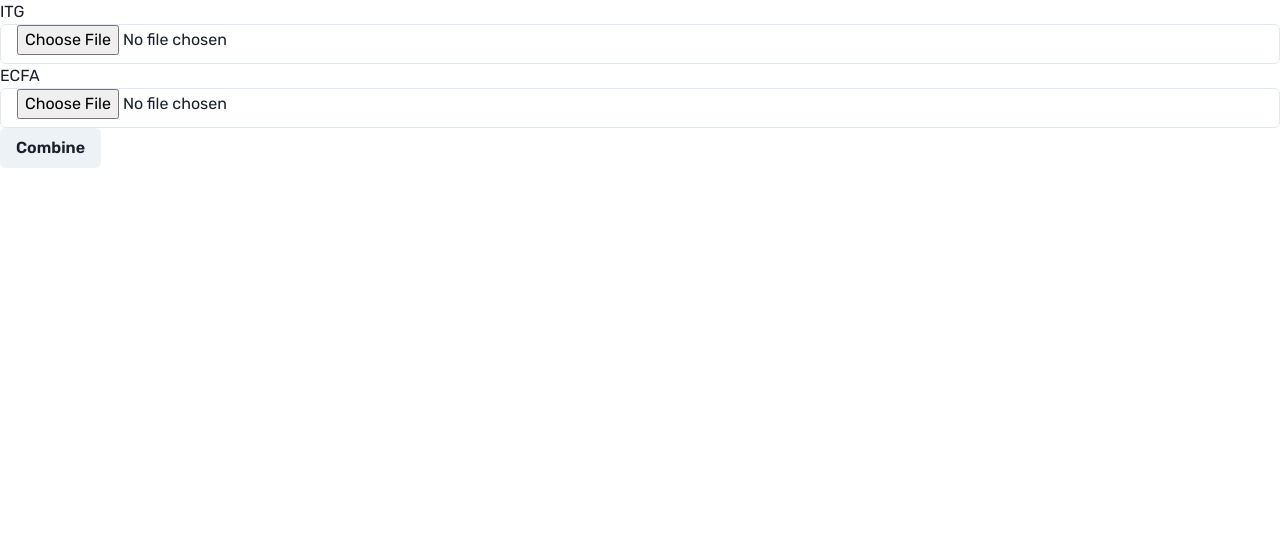
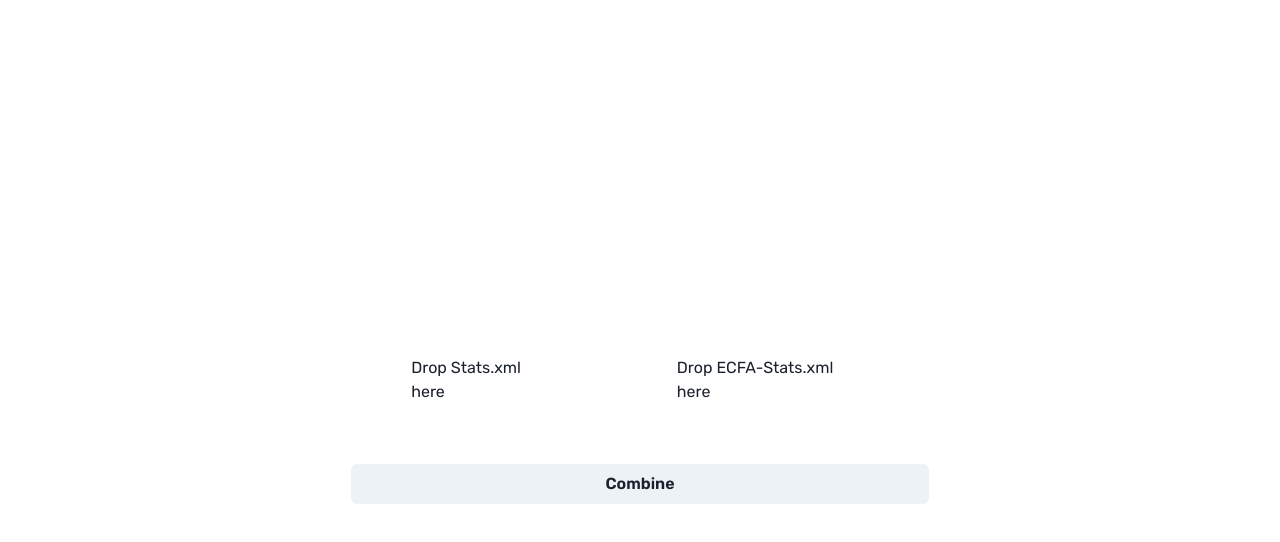
Before and after one commit to adketuri/itg-stats-merge-web, a Next.js app: page / in a window 1280 px wide. Shown: the top 542 px of the page. Built offline with nearby package versions, Linux system fonts and the light colour scheme.

Commit message:
Form data is hard

```diff
--- a/package.json
+++ b/package.json
@@ -17,7 +17,8 @@
     "itg-stats-merge": "file:../itg-stats-merge",
     "next": "14.0.4",
     "react": "^18",
-    "react-dom": "^18"
+    "react-dom": "^18",
+    "react-dropzone": "^14.2.3"
   },
   "devDependencies": {
     "@types/node": "^20",
--- a/src/app/page.tsx
+++ b/src/app/page.tsx
@@ -1,17 +1,47 @@
 "use client"
 
-import { Box, Button, Input, Text } from '@chakra-ui/react'
+import { FileDrop } from '@/components/file-drop'
+import { Button, Container, Flex } from '@chakra-ui/react'
+import { useState } from 'react';
 
 export default function Home() {
+
+  const submitForm = () => {
+    const formData = new FormData();
+    formData.append("Stats.xml", data["Stats.xml"], "Stats.xml");
+    formData.append("ECFA-Stats.xml", data["ECFA-Stats.xml"], "ECFA-Stats.xml");
+    fetch("/api/upload", {
+      method: "POST",
+      body: formData,
+    })
+      .then((res) => {
+        return res.blob();
+      })
+      .then((blob) => {
+        const href = window.URL.createObjectURL(blob);
+        const link = document.createElement('a');
+        link.href = href;
+        link.setAttribute('download', 'Stats.xml');
+        document.body.appendChild(link);
+        link.click();
+        document.body.removeChild(link);
+      })
+      .catch((err) => {
+        return Promise.reject({ Error: 'oopsies', err });
+      })
+  };
+
+  const [data, setData] = useState<Record<string, any>>({})
   return (
-    <Box>
-      <form action="/api/upload" method="post" encType="multipart/form-data">
-        <Text>ITG</Text>
-        <Input type="file" name="itg" required />
-        <Text>ECFA</Text>
-        <Input type="file" name="ecfa" required />
-        <Button type="submit">Combine</Button>
-      </form>
-    </Box>
+    <Container display="flex" justifyContent="center" alignItems="center" height="100vh">
+      <Flex direction="column">
+        <Flex>
+          <FileDrop filename="Stats.xml" data={data} setData={setData} />
+          <FileDrop filename="ECFA-Stats.xml" data={data} setData={setData} />
+        </Flex>
+        <Button type="submit" onClick={submitForm}>Combine</Button>
+      </Flex>
+
+    </Container>
   )
 }
--- /dev/null
+++ b/src/components/file-drop.tsx
@@ -0,0 +1,55 @@
+import { Box, Input } from "@chakra-ui/react";
+import { FC, useCallback, useState } from "react"
+import { useDropzone } from "react-dropzone"
+
+interface FileDropProps {
+  filename: string,
+  data: Record<string, any>,
+  setData: (data: any) => void
+}
+
+export const FileDrop: FC<FileDropProps> = ({ filename, data, setData }) => {
+
+  const [uploaded, setUploaded] = useState(false);
+
+  const onDrop = useCallback((file: File[]) => {
+    console.log("onDrop", file)
+    if (!file.some(f => f.name === filename)) return;
+    const reader = new FileReader()
+    reader.onabort = () => console.log('file reading was aborted')
+    reader.onerror = () => console.log('file reading has failed')
+    reader.onload = () => {
+      const binaryStr = reader.result
+      console.log(binaryStr)
+      setUploaded(true)
+      setData({ ...data, [filename]: new Blob([binaryStr as ArrayBuffer]) })
+    }
+    reader.readAsArrayBuffer(file[0])
+    // reader.readAsText(file[0])
+
+  }, [data, filename, setData])
+  const { getRootProps, getInputProps, isDragActive } = useDropzone({
+    onDrop, accept: {
+      "text/xml": [".xml"]
+    },
+    maxFiles: 1
+  })
+
+  let text;
+  if (uploaded) {
+    text = "Uploaded"
+  } else if (isDragActive) {
+    text = "Drag and drop some files here, or click to select files"
+  } else {
+    text = `Drop ${filename} here`
+  }
+
+  return (
+    <Box {...getRootProps()} m={10}>
+      <Input {...getInputProps({ name: filename, multiple: false, type: "file" })} />
+      <Box m={5}>
+        {text}
+      </Box>
+    </Box>
+  )
+}
```
Also changed, not shown: src/app/api/upload/route.ts (+7 -4 lines), 1 other file (tests, documents, lock files or other folders).
